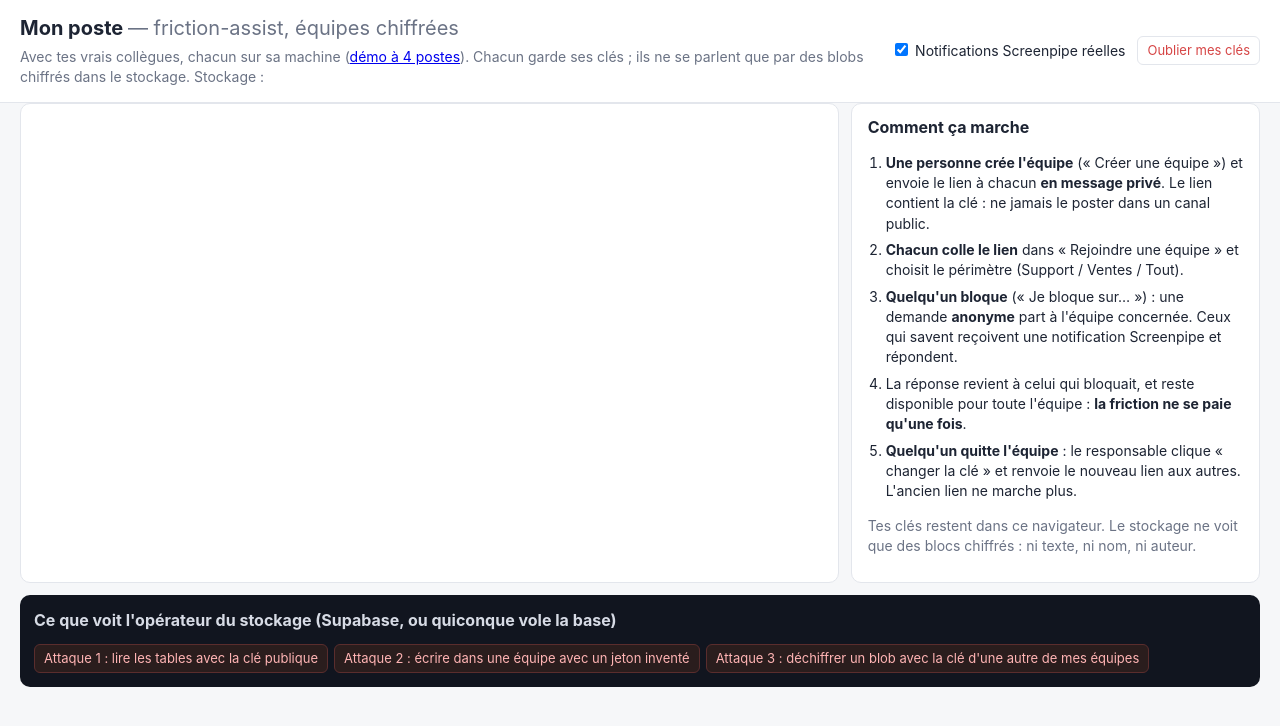
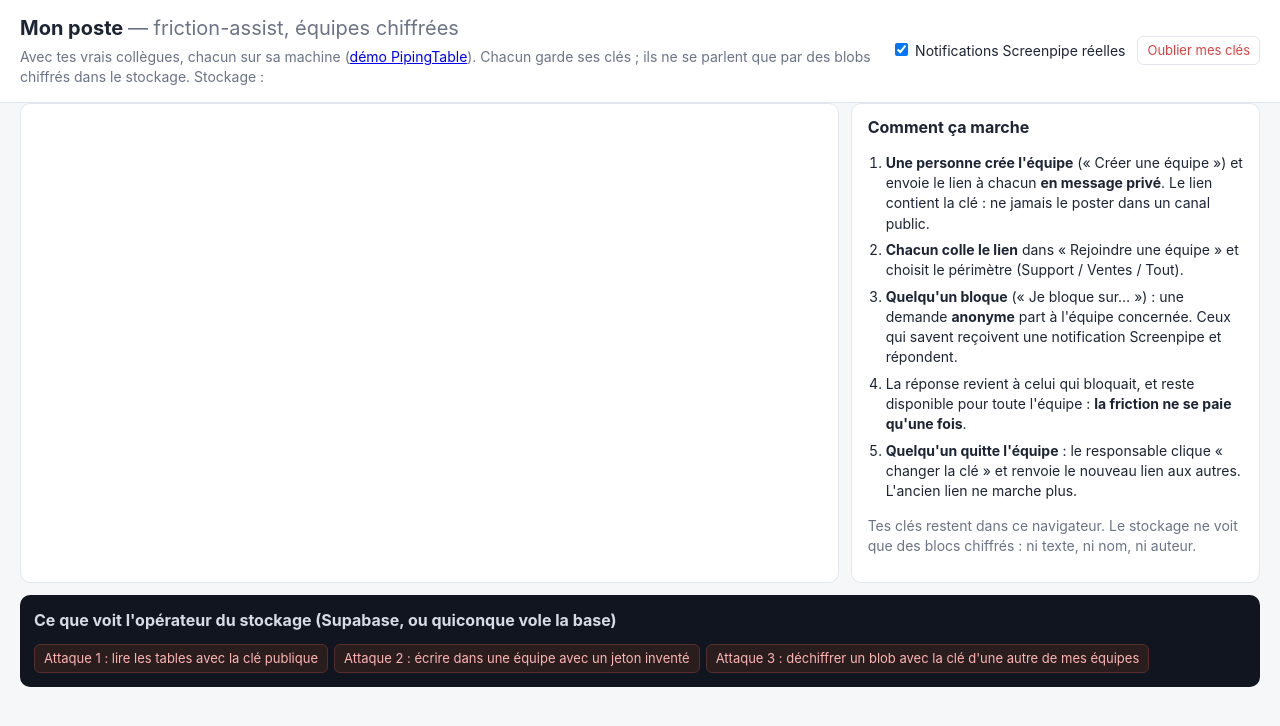
Before and after one commit to achansel/HackathonScreenpipe, a plain HTML site: page teamstore/demo/moi.html in a window 1280 px wide. Drawn offline with Linux system fonts and the light colour scheme; a script that the page names is missing.

Commit message:
teamstore: name the demo after PipingTable in the console and launchers
Co-Authored-By: Claude Opus 5.5 <noreply@anthropic.com>

```diff
--- a/teamstore/demo/moi.html
+++ b/teamstore/demo/moi.html
@@ -11,7 +11,7 @@
 <header class="top">
   <div>
     <h1>Mon poste <span class="muted">— friction-assist, équipes chiffrées</span></h1>
-    <p class="muted">Avec tes vrais collègues, chacun sur sa machine (<a href="/">démo à 4 postes</a>). Chacun garde ses clés ; ils ne se parlent que par des blobs chiffrés dans le stockage. Stockage : <b id="store"></b></p>
+    <p class="muted">Avec tes vrais collègues, chacun sur sa machine (<a href="/">démo PipingTable</a>). Chacun garde ses clés ; ils ne se parlent que par des blobs chiffrés dans le stockage. Stockage : <b id="store"></b></p>
   </div>
   <div class="controls">
     <label><input type="checkbox" id="notify" checked> Notifications Screenpipe réelles</label>
--- a/teamstore/start.ts
+++ b/teamstore/start.ts
@@ -1,6 +1,6 @@
 // Point d'entrée unique (Mac, Windows, Linux/WSL). Voir teamstore/README.md.
 //
-//   bun teamstore/start.ts                    démo : 4 postes simulés sur cette machine
+//   bun teamstore/start.ts                    démo : les 5 collègues de PipingTable simulés sur cette machine
 //   bun teamstore/start.ts moi                mon poste : avec mes vrais collègues
 //   bun teamstore/start.ts moi --heberger     … et cette machine sert de stockage à l'équipe (même réseau)
 //   bun teamstore/start.ts moi --serveur http://192.168.1.20:3001     … stockage hébergé par un collègue
@@ -125,7 +125,7 @@ try {
 }
 
 const page = `http://127.0.0.1:${PAGE_PORT}${mode === "moi" ? "/moi" : "/"}`;
-console.log(`\nfriction-assist : ${mode === "moi" ? "mon poste" : "démo à 4 postes"}`);
+console.log(`\nfriction-assist : ${mode === "moi" ? "mon poste" : "démo PipingTable (5 collègues simulés)"}`);
 console.log(`  page     : ${page}`);
 console.log(`  stockage : ${store.label}`);
 if (flag("--heberger")) {
```
Also changed, not shown: 2 other files.
